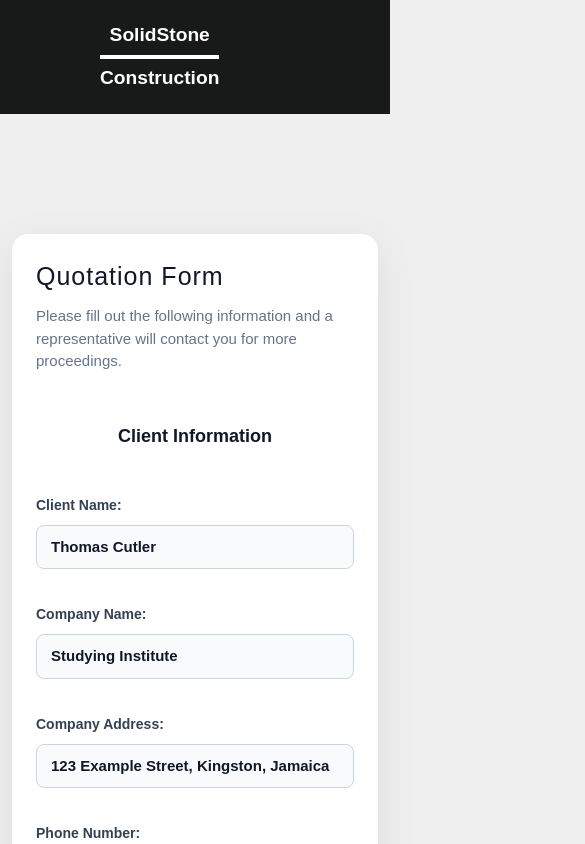
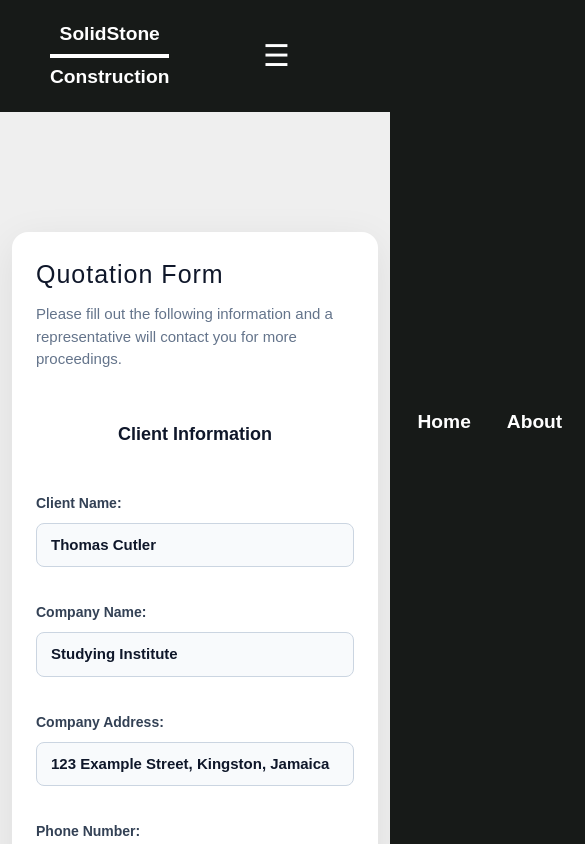
Before and after one commit to Thomas-ctrl-z/Solid-Stone-Construction, a React (Vite) app: page /Quote in a window 390 px wide. Shown: the top 844 px of the page, 585 px wide, since content can reach past the window. Built offline with nearby package versions, Linux system fonts and the light colour scheme.

Commit message:
Added hamburger Nav

```diff
--- a/src/App.tsx
+++ b/src/App.tsx
@@ -40,6 +40,7 @@ function Navbar(){
 
   const { pathname, hash } = useLocation();
   const isHomePage = pathname === "/";
+  const [isOpen, setisOpen] = useState(false);
 
 
   useEffect(() => {
@@ -81,6 +82,10 @@ function Navbar(){
 
   }, [pathname, hash, isHomePage]);
 
+  //Responsive Nav design
+
+
+
   return (
       <header id="header-scroll" style={{
         position: isHomePage ? "fixed" : "static",
@@ -99,13 +104,18 @@ function Navbar(){
 
           </div>
 
-          <div id="nav-links" >
-            <Link to={"/"}>Home</Link>
-            <Link to={"/#About"}>About</Link>
-            <Link to={"/#Services"}>Services</Link>
-            <Link to={"/#Projects"}>Projects</Link>
-            <Link to="/Contact">Contact Us</Link>
+
+          <div id="nav-links" className={isOpen ? "open" : ""} >
+            <Link to={"/"} onClick={() => setisOpen(false)}>Home</Link>
+            <Link to={"/#About"} onClick={() => setisOpen(false)}>About</Link>
+            <Link to={"/#Services"} onClick={() => setisOpen(false)}>Services</Link>
+            <Link to={"/#Projects"} onClick={() => setisOpen(false)}>Projects</Link>
+            <Link to="/Contact" onClick={() => setisOpen(false)}>Contact Us</Link>
           </div>
+
+          <button className="menu-toggle" id="menu-toggle" onClick={()=> setisOpen(!isOpen)} aria-label="Toggle Navigation" aria-expanded="false">
+            {isOpen ? "X" : "☰"}
+          </button>
 
         </nav>
       </header>
--- a/src/assets/Stylesheets/Hero.css
+++ b/src/assets/Stylesheets/Hero.css
@@ -1,6 +1,6 @@
 #Hero {
     position: relative;
-    height: 90vh;
+    height: 95vh;
     overflow: hidden;
 
     display: flex;
--- a/src/assets/Stylesheets/Navbar.css
+++ b/src/assets/Stylesheets/Navbar.css
@@ -14,14 +14,15 @@ header {
 nav {
   display: flex;
   align-items: center;
-  padding: 20px 50px;
-  /* background-color: antiquewhite; */
+  justify-content: space-between;
+  padding: 20px 100px 20px 50px;
+  gap: 30px;
 }
 
 #logo {
   display: inline-block;
   text-align: center;
-  margin-left: 50px;
+  /* margin-left: 50px; */
 
   user-select: none;
 }
@@ -43,8 +44,10 @@ nav {
 
 #nav-links {
   display: flex;
-  gap: 40px;
-  margin-left: 550px;
+  align-items: center;
+
+  gap: 20px;
+  margin-left: 0px;
 }
 
 
@@ -67,3 +70,51 @@ nav {
     color: black;
     transform: scale(1.1);
 }
+
+.menu-toggle {
+  display: none;
+  background: none;
+  color: white;
+  border: none;
+  font-size: 30px;
+
+}
+
+@media (max-width: 900px) {
+
+  nav {
+    position: relative;
+    display: flex;
+    align-items: center;
+    justify-content: space-between;
+  }
+
+  #nav-links {
+
+    padding: 40px 5%;
+
+    position: fixed;
+    top: 0;
+    right: 0;
+
+    width: 300px;
+    height: 100vh;
+
+    background-color: #171a18;
+
+    transform: translateX(100%);
+    transition: transform 0,3s ease-in-out;
+
+    z-index: 1000;
+  }
+
+  .menu-toggle {
+    display: block;
+  }
+  #nav-links.open {
+    transform: translateX(0);
+    display: flex;
+    flex-direction: column;
+
+  }
+}
--- a/src/pages/Quote.tsx
+++ b/src/pages/Quote.tsx
@@ -1,6 +1,6 @@
 import { useState } from "react";
 import React, { useRef } from "react";
-import emailjs from '@emailjs/browser';
+// import emailjs from '@emailjs/browser';
 import jsPDF from "jspdf";
 import { generateQuotation } from "../assets/utils/generateQuotation";
 
@@ -18,17 +18,17 @@ export default function Quote() {
 
         const formData = new FormData(quoteForm.current);
 
-        let clientName = formData.get("client-name") as string;
-        let companyName = formData.get("company-name") as string;
-        let phoneNumber = formData.get("phone-number") as string;
-        let email = formData.get("email") as string;
-        let projectName = formData.get("project-name") as string;
-        let projectSize = formData.get("project-size") as string;
-        let siteAddress = formData.get("site-address") as string;
-        let startDate = formData.get("start-date") as string;
-        let endDate = formData.get("completion-date") as string;
-        let projectDescription = formData.get("project-description") as string;
-        let companyAddress = formData.get("company-address") as string;
+        // let clientName = formData.get("client-name") as string;
+        // let companyName = formData.get("company-name") as string;
+        // let phoneNumber = formData.get("phone-number") as string;
+        // let email = formData.get("email") as string;
+        // let projectName = formData.get("project-name") as string;
+        // let projectSize = formData.get("project-size") as string;
+        // let siteAddress = formData.get("site-address") as string;
+        // let startDate = formData.get("start-date") as string;
+        // let endDate = formData.get("completion-date") as string;
+        // let projectDescription = formData.get("project-description") as string;
+        // let companyAddress = formData.get("company-address") as string;
 
         const data = {
              clientName: formData.get("client-name") as string,
@@ -145,10 +145,6 @@ export default function Quote() {
                     <button type="submit" className="form-btn">Submit</button>
 
 
-                        {/* Generate:
-                    <h2>Materials & Labour</h2>
-                    <h2>Quotation Details</h2> */}
-
                 </form>
             </div>
         </section>
```
